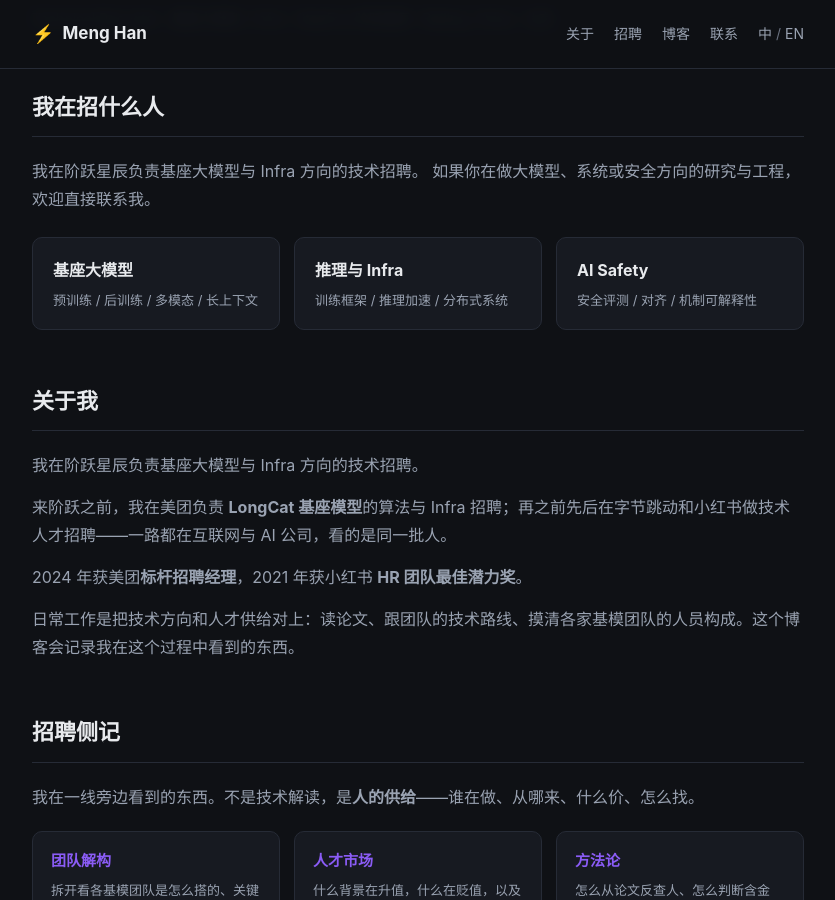
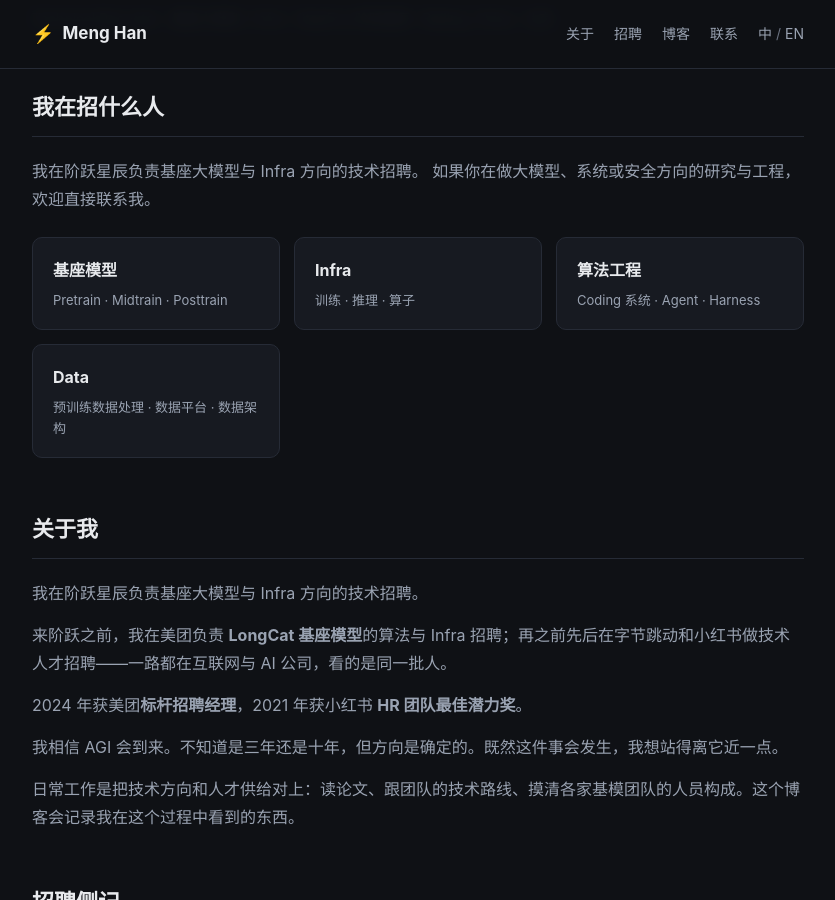
Before and after one commit to Handhans-max/Handhans-max.github.io, a Jekyll site: the page built from index.md, in a window 1280 px wide and 900 px high, scrolled down 203 px. Shown: the whole window, without its empty margins (222-1057 px from the left). Built offline with Jekyll 4.4.1, drawn with Linux system fonts in a browser that asks for light colours.

Commit message:
init: personal homepage + blog

```diff
--- a/_config.yml
+++ b/_config.yml
@@ -43,18 +43,22 @@ hiring:
     I lead technical recruiting for foundation models and infrastructure at StepFun.
     If you work on large models, systems, or safety — research or engineering — reach out.
   directions:
-    - name_zh: "基座大模型"
+    - name_zh: "基座模型"
       name_en: "Foundation Models"
-      desc_zh: "预训练 / 后训练 / 多模态 / 长上下文"
-      desc_en: "Pre-training / Post-training / Multimodal / Long-context"
-    - name_zh: "推理与 Infra"
-      name_en: "Inference & Infra"
-      desc_zh: "训练框架 / 推理加速 / 分布式系统"
-      desc_en: "Training frameworks / Inference / Distributed systems"
-    - name_zh: "AI Safety"
-      name_en: "AI Safety"
-      desc_zh: "安全评测 / 对齐 / 机制可解释性"
-      desc_en: "Safety evaluation / Alignment / Mechanistic interpretability"
+      desc_zh: "Pretrain · Midtrain · Posttrain"
+      desc_en: "Pretrain · Midtrain · Posttrain"
+    - name_zh: "Infra"
+      name_en: "Infrastructure"
+      desc_zh: "训练 · 推理 · 算子"
+      desc_en: "Training · Inference · Kernels"
+    - name_zh: "算法工程"
+      name_en: "Algorithm Engineering"
+      desc_zh: "Coding 系统 · Agent · Harness"
+      desc_en: "Coding systems · Agent · Harness"
+    - name_zh: "Data"
+      name_en: "Data"
+      desc_zh: "预训练数据处理 · 数据平台 · 数据架构"
+      desc_en: "Pretraining data · Data platform · Data architecture"
 
 # ---------- 站点导航 ----------
 nav:
--- a/index.md
+++ b/index.md
@@ -29,6 +29,7 @@ url_en: /en/
     <p>我在阶跃星辰负责基座大模型与 Infra 方向的技术招聘。</p>
     <p>来阶跃之前，我在美团负责 <strong>LongCat 基座模型</strong>的算法与 Infra 招聘；再之前先后在字节跳动和小红书做技术人才招聘——一路都在互联网与 AI 公司，看的是同一批人。</p>
     <p>2024 年获美团<strong>标杆招聘经理</strong>，2021 年获小红书 <strong>HR 团队最佳潜力奖</strong>。</p>
+    <p>我相信 AGI 会到来。不知道是三年还是十年，但方向是确定的。既然这件事会发生，我想站得离它近一点。</p>
     <p>日常工作是把技术方向和人才供给对上：读论文、跟团队的技术路线、摸清各家基模团队的人员构成。这个博客会记录我在这个过程中看到的东西。</p>
   </div>
 </section>
```
Also changed, not shown: en.md (+1 -0 lines).
